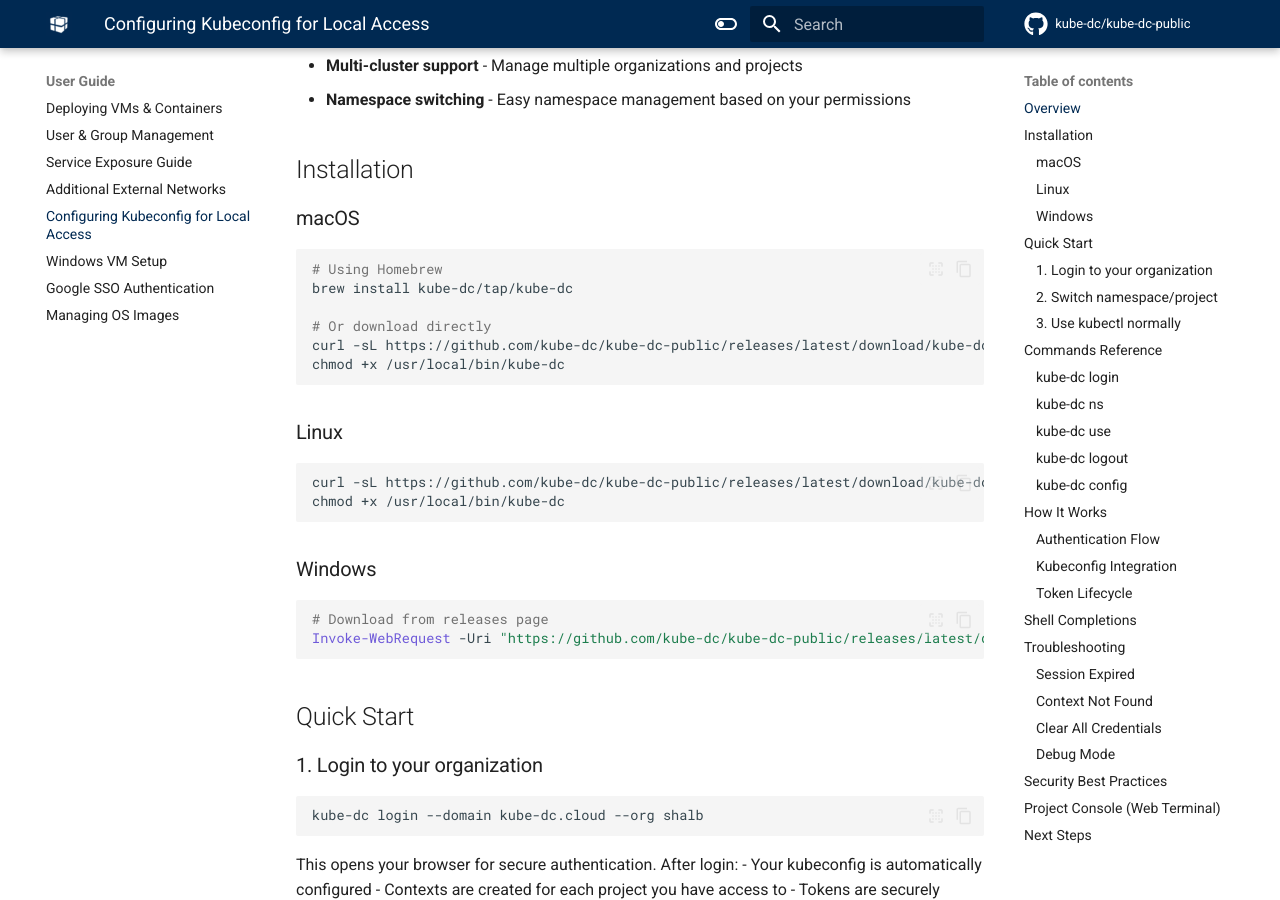
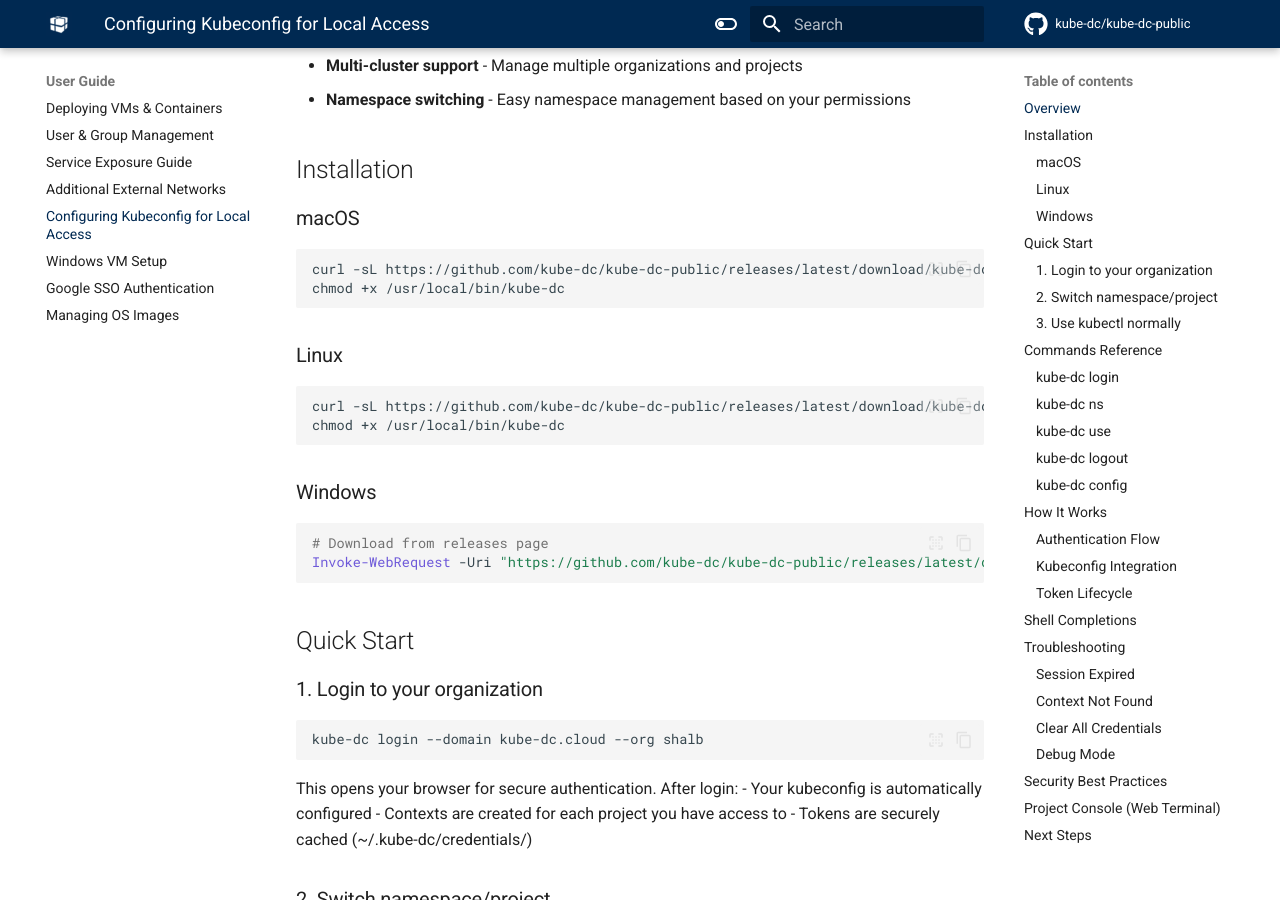
Before and after one commit to kube-dc/kube-dc-public, an MkDocs documentation site: the page built from docs/tutorial-kubeconfig.md, in a window 1280 px wide and 900 px high, scrolled down 451 px. Built offline with MkDocs 1.6.1 and Material for MkDocs 9.7.7, drawn with Linux system fonts in a browser that asks for light colours; comment, search, counter and statistics services are not loaded.

Commit message:
Sync from private repo

````diff
--- a/docs/tutorial-kubeconfig.md
+++ b/docs/tutorial-kubeconfig.md
@@ -16,10 +16,6 @@ The `kube-dc` CLI provides secure, browser-based authentication for Kubernetes a
 ### macOS
 
 ```bash
-# Using Homebrew
-brew install kube-dc/tap/kube-dc
-
-# Or download directly
 curl -sL https://github.com/kube-dc/kube-dc-public/releases/latest/download/kube-dc_darwin_amd64 -o /usr/local/bin/kube-dc
 chmod +x /usr/local/bin/kube-dc
 ```
````
